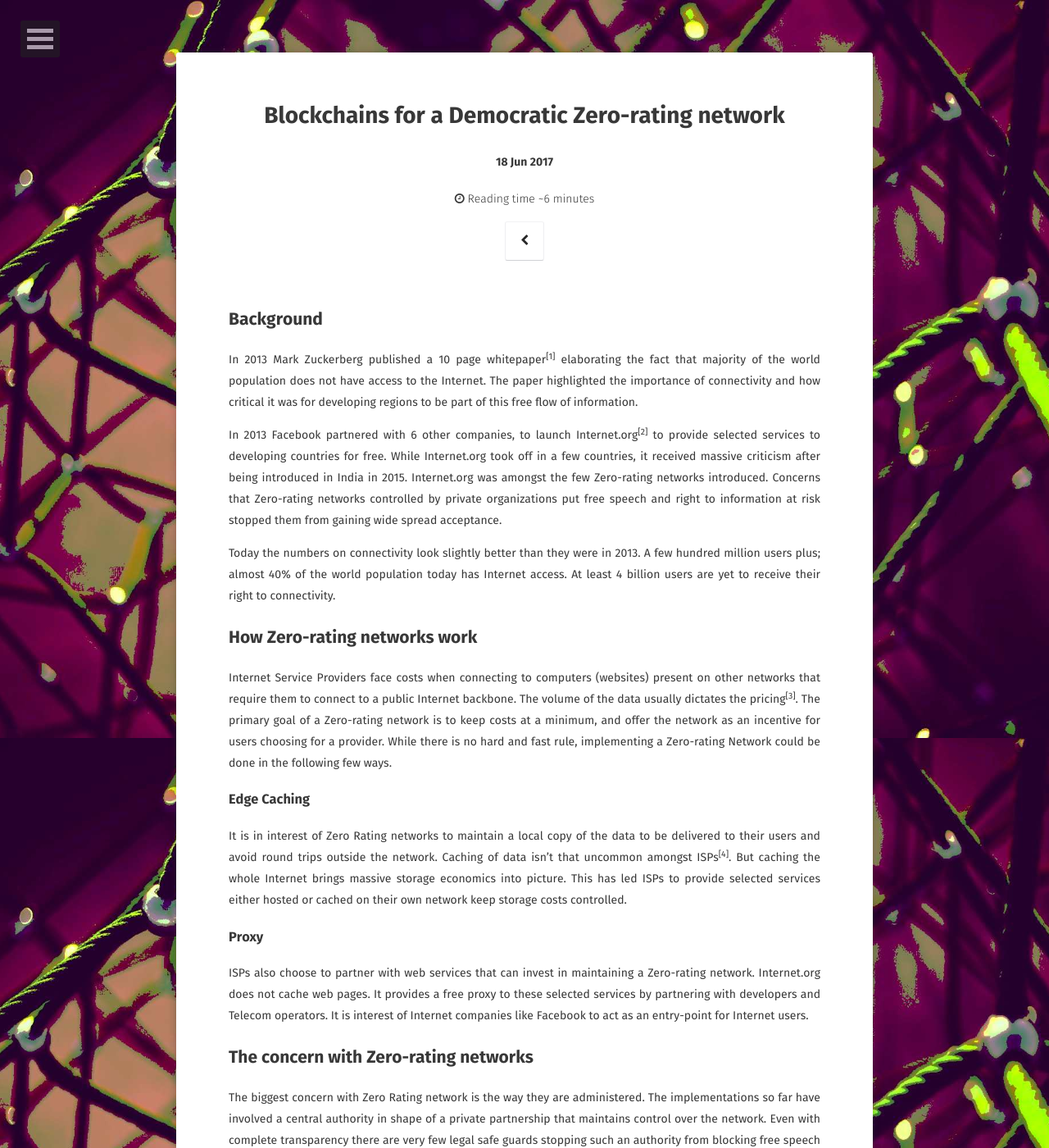
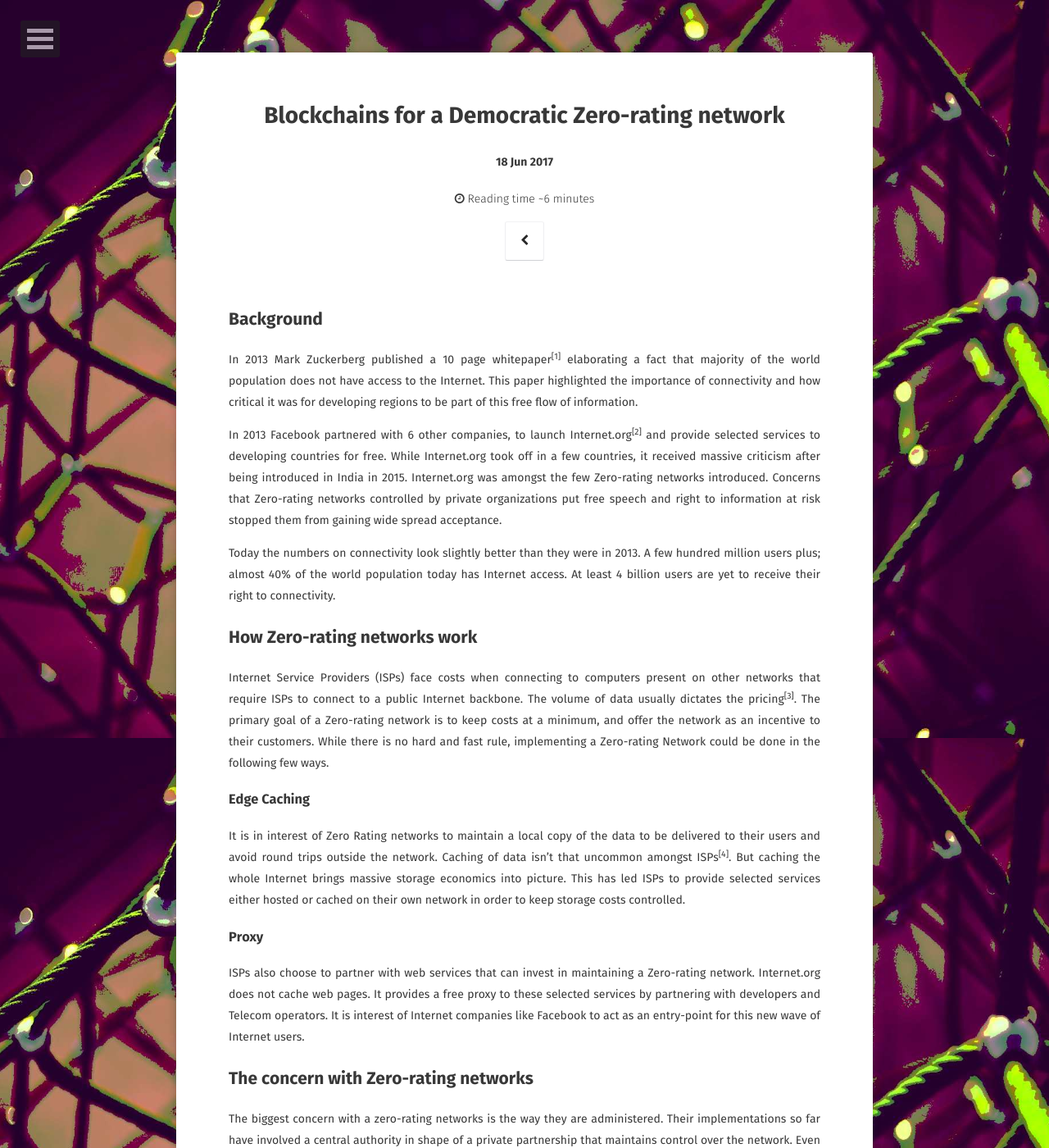
Before and after one commit to hexeight/hexeight.github.io, a Jekyll site: the page built from _posts/2017-18-06-Web-3.md, in a window 1280 px wide and 1400 px high. Shown: the whole window at 82% size. Built offline with Jekyll 4.4.1, drawn with Linux system fonts in a browser that asks for light colours; some web fonts are replaced; comment, search, counter and statistics services are not loaded; some of the changed text lies outside the part shown.

Commit message:
web3 draft 0.1

```diff
--- a/_posts/2017-18-06-Web-3.md
+++ b/_posts/2017-18-06-Web-3.md
@@ -13,27 +13,27 @@ comments: true
 ---
 
 ## Background
-In 2013 Mark Zuckerberg published a 10 page whitepaper<sup>[1]</sup> elaborating the fact that majority of the world population does not have access to the Internet. The paper highlighted the importance of connectivity and how critical it was for developing regions to be part of this free flow of information.
+In 2013 Mark Zuckerberg published a 10 page whitepaper<sup>[1]</sup> elaborating a fact that majority of the world population does not have access to the Internet. This paper highlighted the importance of connectivity and how critical it was for developing regions to be part of this free flow of information.
 
-In 2013 Facebook partnered with 6 other companies, to launch Internet.org<sup>[2]</sup> to provide selected services to developing countries for free. While Internet.org took off in a few countries, it received massive criticism after being introduced in India in 2015. Internet.org was amongst the few Zero-rating networks introduced. Concerns that Zero-rating networks controlled by private organizations put free speech and right to information at risk stopped them from gaining wide spread acceptance.
+In 2013 Facebook partnered with 6 other companies, to launch Internet.org<sup>[2]</sup> and provide selected services to developing countries for free. While Internet.org took off in a few countries, it received massive criticism after being introduced in India in 2015. Internet.org was amongst the few Zero-rating networks introduced. Concerns that Zero-rating networks controlled by private organizations put free speech and right to information at risk stopped them from gaining wide spread acceptance.
 
 Today the numbers on connectivity look slightly better than they were in 2013. A few hundred million users plus; almost 40% of the world population today has Internet access. At least 4 billion users are yet to receive their right to connectivity.
 
 ## How Zero-rating networks work
 
-Internet Service Providers face costs when connecting to computers (websites) present on other networks that require them to connect to a public Internet backbone. The volume of the data usually dictates the pricing<sup>[3]</sup>. The primary goal of a Zero-rating network is to keep costs at a minimum, and offer the network as an incentive for users choosing for a provider. While there is no hard and fast rule, implementing a Zero-rating Network could be done in the following few ways.
+Internet Service Providers (ISPs) face costs when connecting to computers present on other networks that require ISPs to connect to a public Internet backbone. The volume of data usually dictates the pricing<sup>[3]</sup>. The primary goal of a Zero-rating network is to keep costs at a minimum, and offer the network as an incentive to their customers. While there is no hard and fast rule, implementing a Zero-rating Network could be done in the following few ways.
 
 ### Edge Caching
 
-It is in interest of Zero Rating networks to maintain a local copy of the data to be delivered to their users and avoid round trips outside the network. Caching of data isn't that uncommon amongst ISPs<sup>[4]</sup>. But caching the whole Internet brings massive storage economics into picture. This has led ISPs to provide selected services either hosted or cached on their own network keep storage costs controlled.
+It is in interest of Zero Rating networks to maintain a local copy of the data to be delivered to their users and avoid round trips outside the network. Caching of data isn't that uncommon amongst ISPs<sup>[4]</sup>. But caching the whole Internet brings massive storage economics into picture. This has led ISPs to provide selected services either hosted or cached on their own network in order to keep storage costs controlled.
 
 ### Proxy
 
-ISPs also choose to partner with web services that can invest in maintaining a Zero-rating network. Internet.org does not cache web pages. It provides a free proxy to these selected services by partnering with developers and Telecom operators. It is interest of Internet companies like Facebook to act as an entry-point for Internet users.
+ISPs also choose to partner with web services that can invest in maintaining a Zero-rating network. Internet.org does not cache web pages. It provides a free proxy to these selected services by partnering with developers and Telecom operators. It is interest of Internet companies like Facebook to act as an entry-point for this new wave of Internet users.
 
 ## The concern with Zero-rating networks
 
-The biggest concern with Zero Rating network is the way they are administered. The implementations so far have involved a central authority in shape of a private partnership that maintains control over the network. Even with complete transparency there are very few legal safe guards stopping such an authority from blocking free speech or creating preferences over a network that they legally own.
+The biggest concern with a zero-rating networks is the way they are administered. Their implementations so far have involved a central authority in shape of a private partnership that maintains control over the network. Even with complete transparency there are very few legal safe guards stopping such an authority from blocking free speech or creating preferences over a network that they legally own.
 
 ## An Ideal Zero-rating network
 
```
